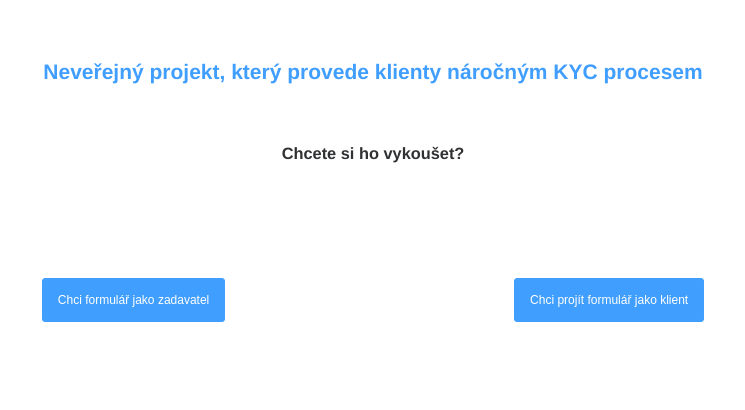
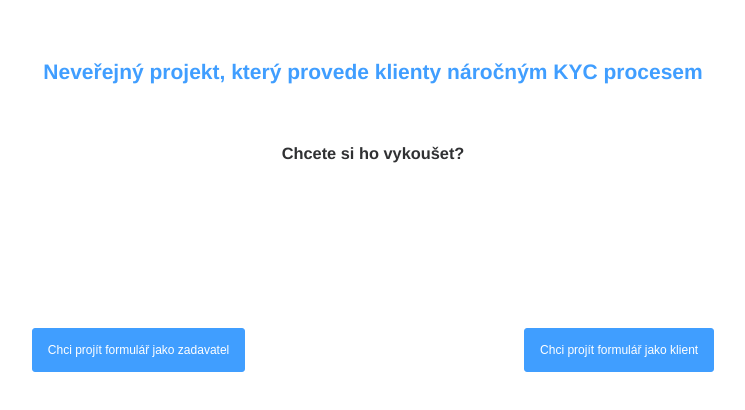
Before and after one commit to sofikarp/CVF, a Vue app: page /#/ in a window 1280 px wide. Shown: the top 410 px of the page, without its empty margins (267-1012 px from the left). Built offline with nearby package versions, Linux system fonts and the light colour scheme.

Commit message:
opakovany

```diff
--- a/src/router/index.js
+++ b/src/router/index.js
@@ -76,7 +76,7 @@ const routes = [
   },
 
   {
-    path: "",
+    path: "/",
     name: "Uvod",
     component: Uvod,
     props: true
--- a/src/views/uvod.vue
+++ b/src/views/uvod.vue
@@ -7,7 +7,7 @@
     </div>
     <div class="buttons">
       <a href="https://cvf.netlify.app/#/new">
-        <el-button type="primary" class="button">Chci formulář jako zadavatel</el-button>
+        <el-button type="primary" class="button">Chci projít formulář jako zadavatel</el-button>
       </a>
 
       <a href="https://cvf.netlify.app/#/guide/5eefa0475b4a6d705e8ea8d8">
@@ -32,7 +32,8 @@ h1 {
 }
 .oko {
   text-align: center;
-  padding-bottom: 20px;
+  padding-bottom: 30px;
+  padding-top: 20px;
 }
 .text {
   color: #303133;
@@ -46,6 +47,8 @@ h3 {
   text-align: center;
   font-weight: bold;
   color: #303133;
+
+  padding-bottom: 20px;
 }
 ul {
   text-align: center;
```
Also changed, not shown: 1 other file (tests, documents, lock files or other folders).
